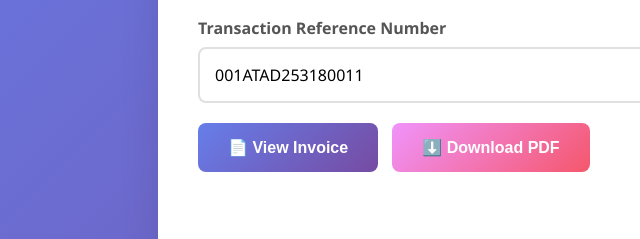
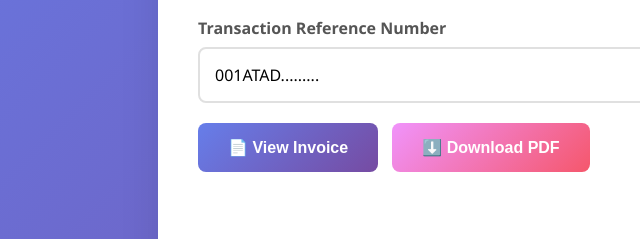
Before and after one commit to hailemariam-eyayu/Receipt_express, a website: page public/index.html in a window 1280 px wide. Shown: the part 465-704 px from the top of the page, 32-672 px from the left. Drawn offline with Linux system fonts and the light colour scheme.

Commit message:
Update invoice styling and frontend improvements

```diff
--- a/public/index.html
+++ b/public/index.html
@@ -273,7 +273,7 @@
 
                     <div class="input-group">
                         <label for="refNumber">Transaction Reference Number</label>
-                        <input type="text" id="refNumber" placeholder="e.g., 001ATAD253180011" value="001ATAD253180011">
+                        <input type="text" id="refNumber" placeholder="e.g., 001ATAD........." value="001ATAD.........">
                     </div>
 
                     <button class="btn" onclick="fetchInvoice()">📄 View Invoice</button>
```
